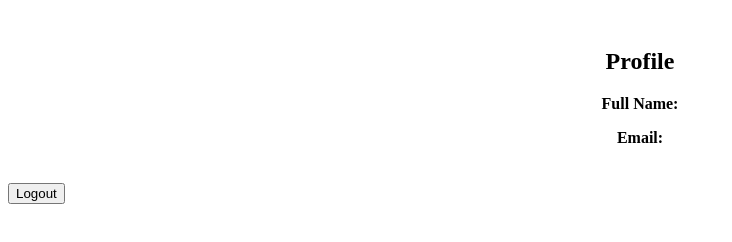
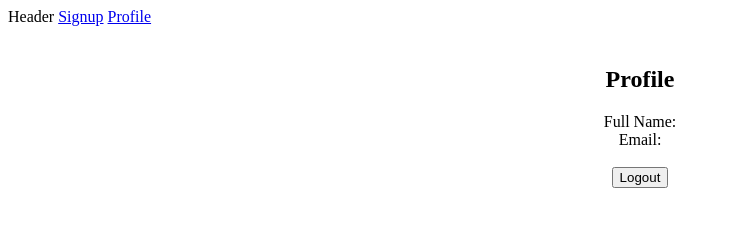
Before and after one commit to tejalsalve19/contest2juneF3, a plain HTML site: page profile.html in a window 1280 px wide. Shown: the whole page, without its empty margins (0-732 px from the left). Drawn offline with Linux system fonts and the light colour scheme.

Commit message:
Update profile.html

```diff
--- a/profile.html
+++ b/profile.html
@@ -1,20 +1,29 @@
 <!DOCTYPE html>
-<html lang="en">
+<html>
 <head>
-  <meta charset="UTF-8">
-  <meta name="viewport" content="width=device-width, initial-scale=1.0">
-  <title>Profile Page</title>
-  <link rel="stylesheet" href="./style.css">
+  <title>Profile</title>
+  <link rel="stylesheet" type="text/css" href="./style.css">
 </head>
 <body>
+  <div class="navbar">
+    <span class="header">Header</span>
+    <span class="tabs">
+      <a href="./index.html">Signup</a>
+      <a href="./profile.html">Profile</a>
+    </span>
+  </div>
+
   <div class="container">
-    <div id="profile-details"></div>
-    <h2>Profile</h2>
-    <p><strong>Full Name:</strong> <span id="profile-name"></span></p>
-    <p><strong>Email:</strong> <span id="profile-email"></span></p>
+    <h2 class="title">Profile</h2>
+    <div class="profile-details">
+      <label for="fullname">Full Name:</label>
+      <span id="fullname"></span><br>
+      <label for="email">Email:</label>
+      <span id="email"></span><br><br>
     </div>
-    <button id="logout-btn">Logout</button>
+    <button id="logout-button">Logout</button>
   </div>
+
   <script src="./script.js"></script>
 </body>
 </html>
```
